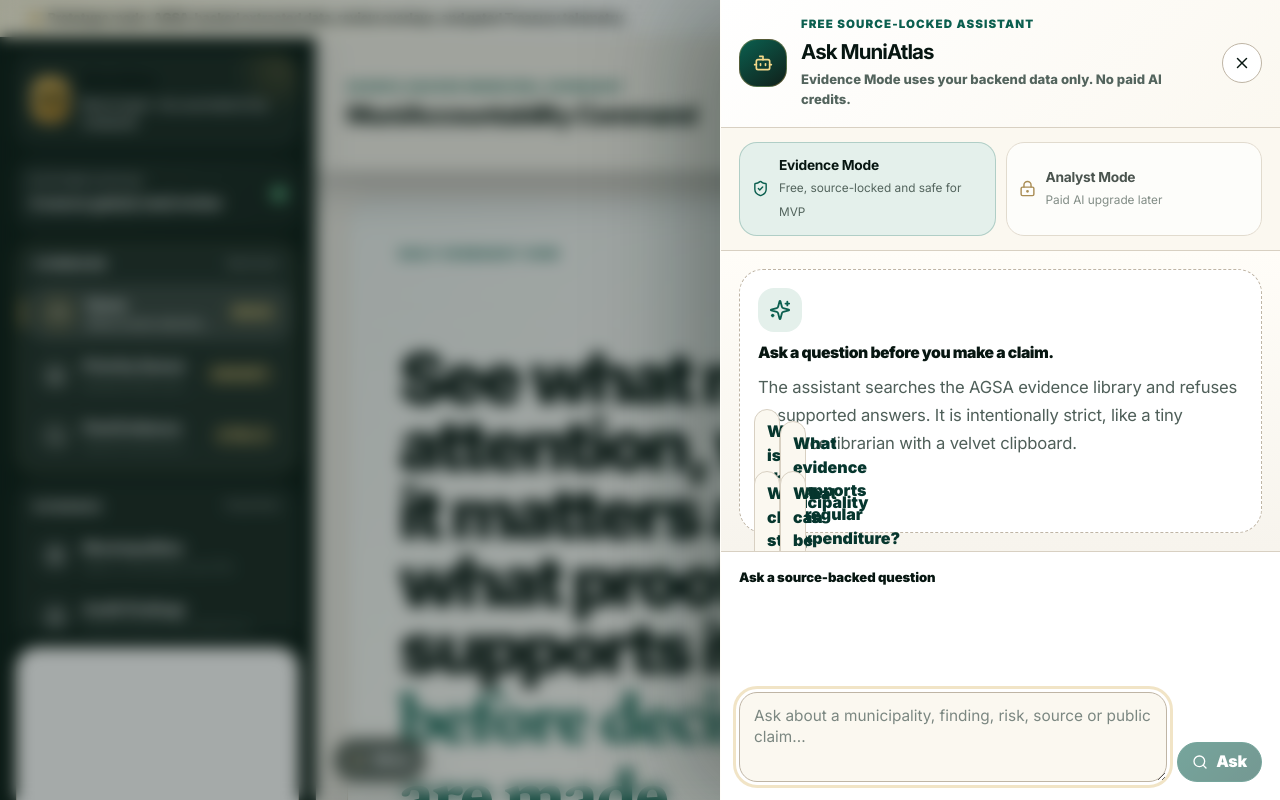
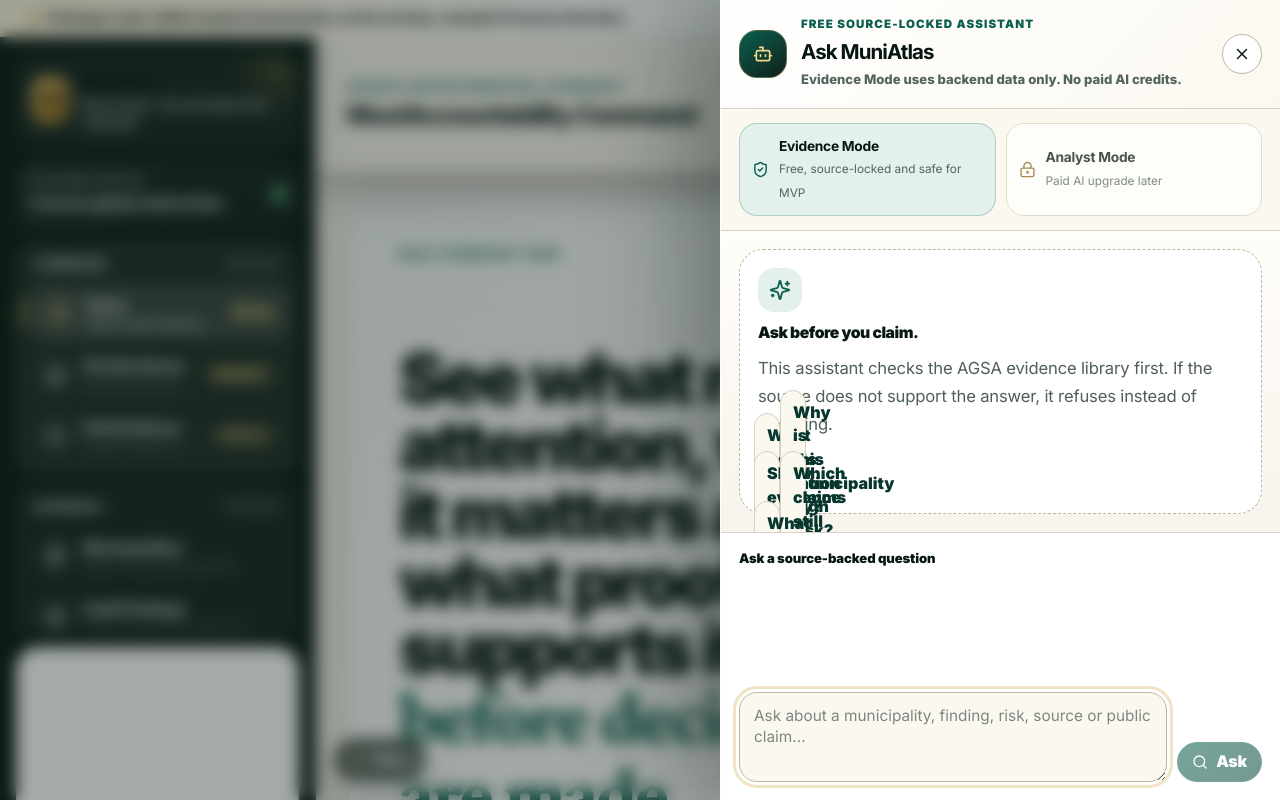
Before and after one commit to Mthaa77/MuniAccountability, a Next.js app: page / in a window 1280 px wide. Both pictures are taken after a click on the button "Ask MuniAtlas". Shown: the top 800 px of the page. Built offline with nearby package versions, Linux system fonts and the light colour scheme.

Commit message:
Improve assistant copy and page-aware prompts

```diff
--- a/components/atlas/free-assistant.tsx
+++ b/components/atlas/free-assistant.tsx
@@ -1,7 +1,8 @@
 "use client";
 
 import Link from "next/link";
-import { Bot, CheckCircle2, ExternalLink, LockKeyhole, MessageSquareText, Search, ShieldCheck, Sparkles, X } from "lucide-react";
+import { usePathname } from "next/navigation";
+import { Bot, CheckCircle2, ExternalLink, LockKeyhole, Search, ShieldCheck, Sparkles, X } from "lucide-react";
 import { FormEvent, KeyboardEvent, useMemo, useRef, useState } from "react";
 import { apiPost } from "@/lib/client-api";
 
@@ -51,7 +52,7 @@
 
 const starterPrompts = [
   "Why is this municipality high risk?",
-  "What evidence supports irregular expenditure?",
+  "Show evidence for irregular expenditure",
   "Which claims still need review?",
   "What can be safely published?"
 ];
@@ -70,13 +71,24 @@
   return "neutral";
 }
 
+function pagePrompt(pathname: string) {
+  if (pathname.startsWith("/intervention-queue")) return "What evidence supports the top queue item?";
+  if (pathname.startsWith("/sources")) return "Which sources are safe to use?";
+  if (pathname.startsWith("/actions")) return "What evidence is needed before closing an action?";
+  if (pathname.startsWith("/briefings")) return "What should be checked before this briefing is shared?";
+  if (pathname.startsWith("/municheck")) return "What public claim can be safely published?";
+  return "What needs attention today?";
+}
+
 export function FreeAssistant() {
+  const pathname = usePathname();
   const [open, setOpen] = useState(false);
   const [query, setQuery] = useState("");
   const [loading, setLoading] = useState(false);
   const [turns, setTurns] = useState<ChatTurn[]>([]);
   const inputRef = useRef<HTMLTextAreaElement>(null);
   const latestAnswer = useMemo(() => turns.findLast((turn) => turn.role === "assistant")?.answer, [turns]);
+  const prompts = useMemo(() => [pagePrompt(pathname), ...starterPrompts].filter((prompt, index, list) => list.indexOf(prompt) === index).slice(0, 5), [pathname]);
 
   async function askAssistant(question: string) {
     const cleaned = question.trim();
@@ -148,7 +160,7 @@
               <div>
                 <p className="eyeless">Free source-locked assistant</p>
                 <h2>Ask MuniAtlas</h2>
-                <span>Evidence Mode uses your backend data only. No paid AI credits.</span>
+                <span>Evidence Mode uses backend data only. No paid AI credits.</span>
               </div>
               <button className="assistant-close" aria-label="Close assistant" onClick={() => setOpen(false)}>
                 <X size={18} />
@@ -188,10 +200,10 @@
                   <div>
                     <Sparkles size={22} />
                   </div>
-                  <h3>Ask a question before you make a claim.</h3>
-                  <p>The assistant searches the AGSA evidence library and refuses unsupported answers. It is intentionally strict, like a tiny evidence librarian with a velvet clipboard.</p>
-                  <div className="assistant-prompts">
-                    {starterPrompts.map((prompt) => (
+                  <h3>Ask before you claim.</h3>
+                  <p>This assistant checks the AGSA evidence library first. If the source does not support the answer, it refuses instead of guessing.</p>
+                  <div className="assistant-prompts" aria-label="Suggested assistant questions">
+                    {prompts.map((prompt) => (
                       <button key={prompt} type="button" onClick={() => askAssistant(prompt)}>{prompt}</button>
                     ))}
                   </div>
```
